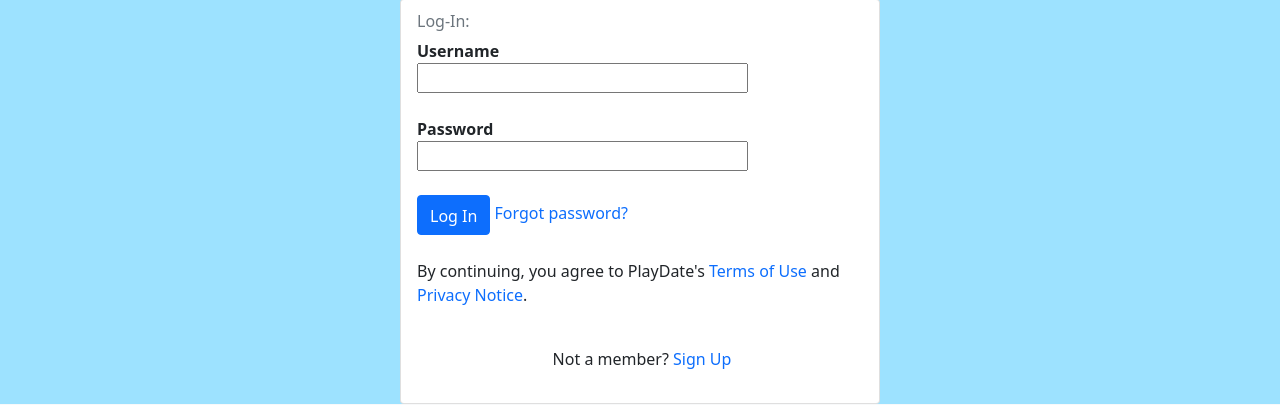
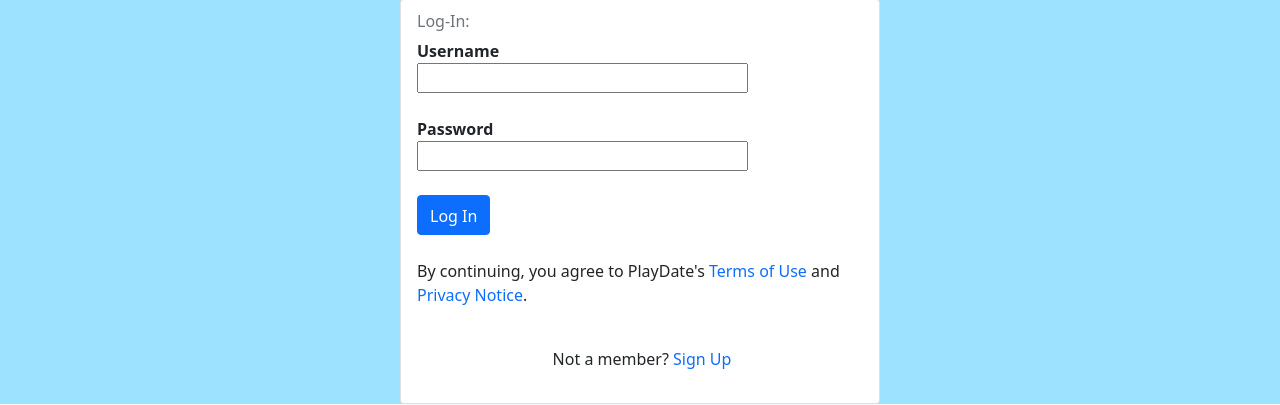
Before and after one commit to soujanyanayak/PlayDate, a Django app: page /login/ in a window 1280 px wide. Shown: the part 131-536 px from the top of the page. Run offline with Django 4.2, Linux system fonts and the light colour scheme; parts of the project's set-up code (start-up, migrations or seed data) failed here and were passed over; some libraries are stand-ins or nearby versions.

Commit message:
commented out forgot password

```diff
--- a/application/PlayDate/home/templates/login.html
+++ b/application/PlayDate/home/templates/login.html
@@ -26,7 +26,7 @@
                     <button class="btn btn-primary pt-2" type="submit">
                         Log In
                     </button>
-                    <a href="/resetPassword" >Forgot password?</a>
+                    <!--<a href="/resetPassword" >Forgot password?</a>-->
                 </div><br>
                 <div>
                     <p>By continuing, you agree to PlayDate's <a href="/termsofuse">Terms of Use</a>
```
